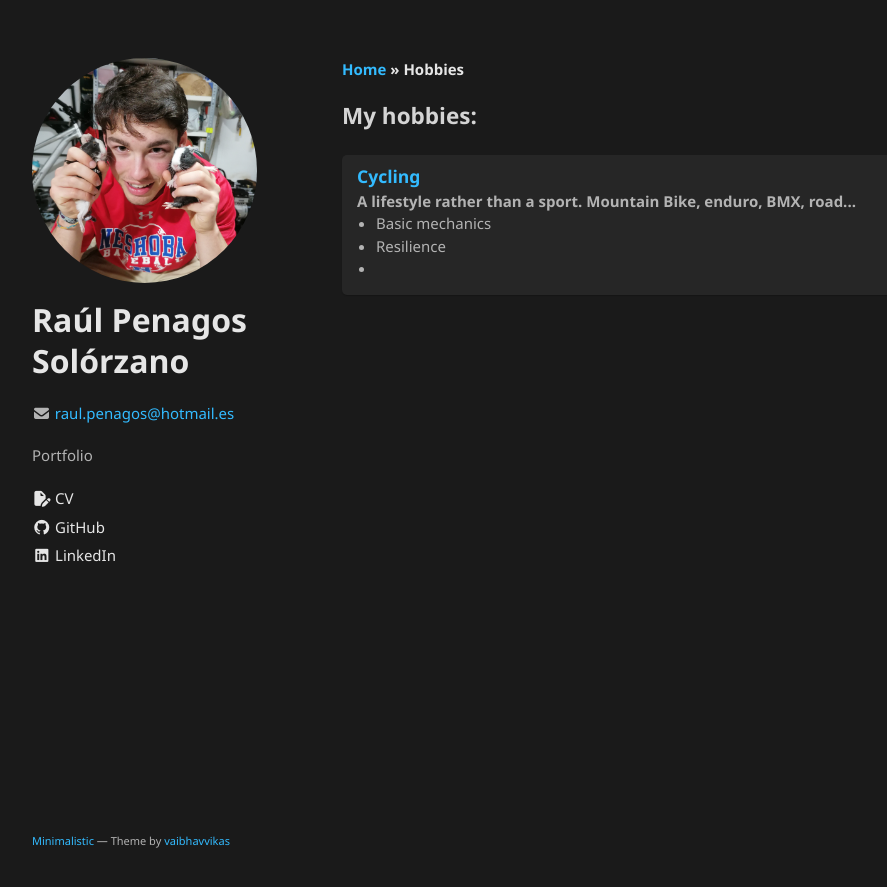
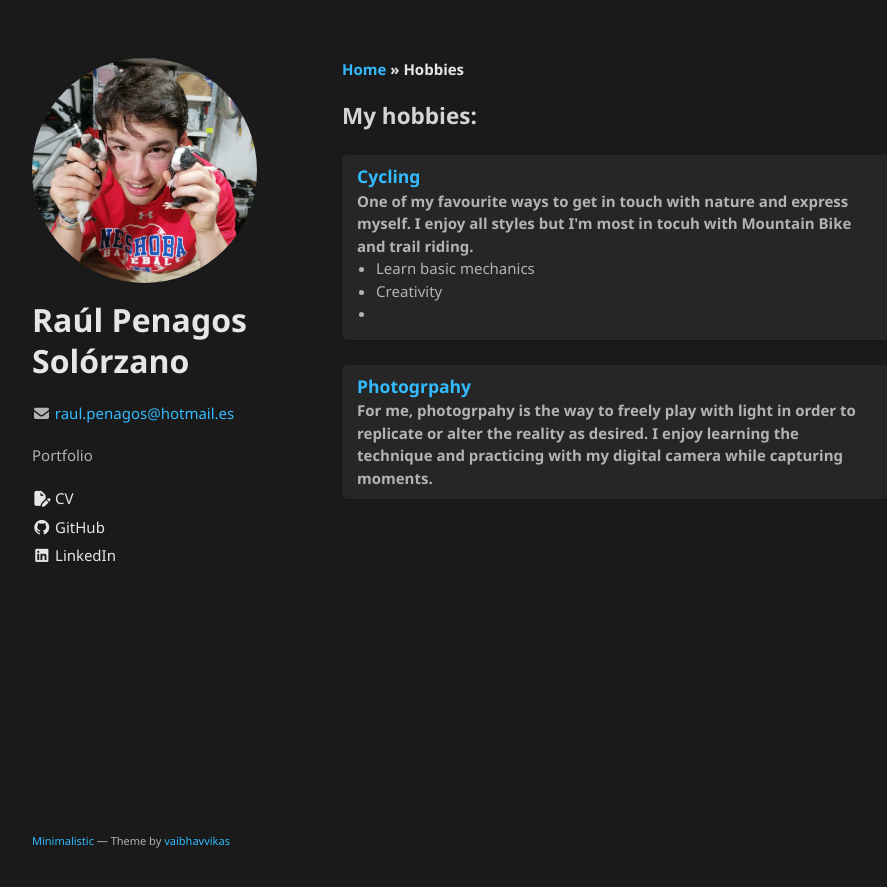
Before and after one commit to RaulPenagos/raulpenagos.github.io, a Jekyll site: the page built from pages/hobbies.md, in a window 1280 px wide. Shown: the top 887 px of the page, without its empty margins (178-1065 px from the left). Built offline with Jekyll 4.4.1, drawn with Linux system fonts in a browser that asks for light colours.

Commit message:
Update few details

```diff
--- a/pages/hobbies.md
+++ b/pages/hobbies.md
@@ -8,17 +8,23 @@ permalink: /hobbies
 
 <!-- Should create another type of div class
 so I can include one pciture easily for every hobbie -->
+
 <div class="card">
   <h3>Cycling</h3>
-  <p><b>A lifestyle rather than a sport. Mountain Bike, enduro, BMX, road...</b></p>
+  <p><b>One of my favourite ways to get in touch with nature and express myself. I enjoy all styles but I'm most in tocuh with Mountain Bike and trail riding. </b></p>
   <ul>
-    <li>Basic mechanics</li>
-    <li>Resilience</li>
+    <li>Learn basic mechanics</li>
+    <li>Creativity</li>
     <li></li>
   </ul>
   <a href=""><span class="card-link-spanner"></span></a>
 </div>
 
+<div class="card">
+  <h3>Photogrpahy</h3>
+  <p><b>For me, photogrpahy is the way to freely play with light in order to replicate or alter the reality as desired. I enjoy learning the technique and practicing with my digital camera while capturing moments.</b></p>
+  <a href=""><span class="card-link-spanner"></span></a>
+</div>
 
 
 <!--
```
Also changed, not shown: index.md (+1 -1 lines).
